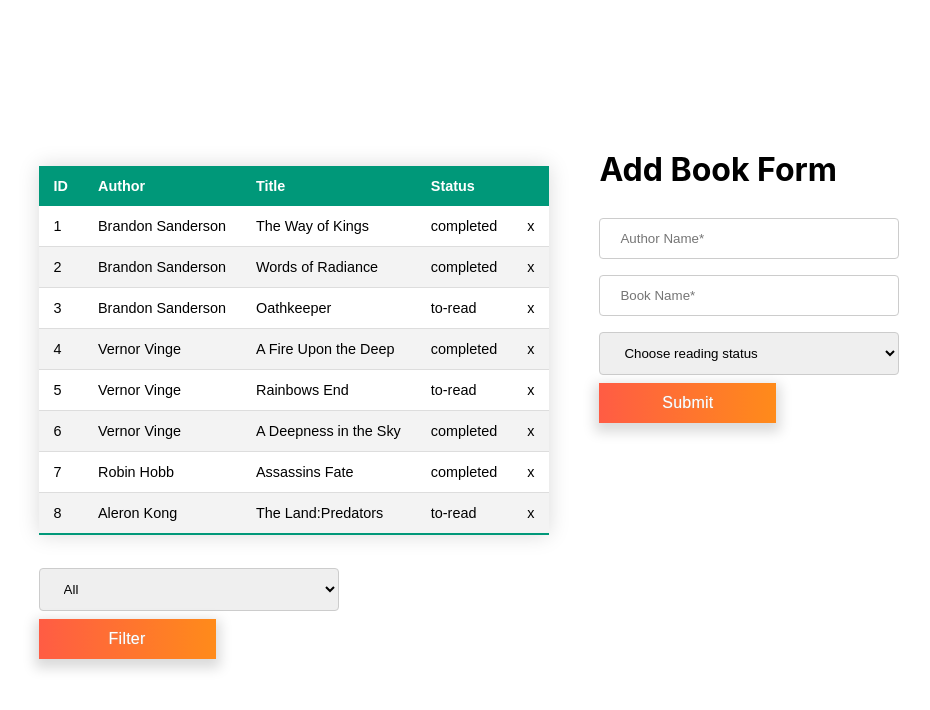
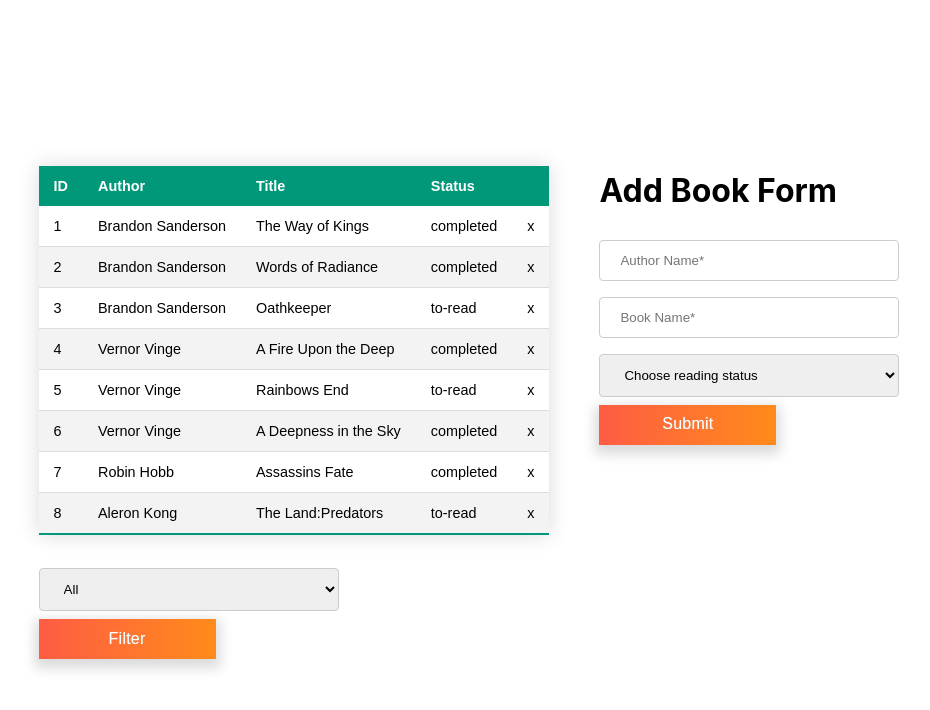
Before and after one commit to Miteos/test-project, a React (Create React App) app: page / in a window 1280 px wide. Shown: the top 710 px of the page, without its empty margins (121-1051 px from the left). Built offline with nearby package versions, Linux system fonts and the light colour scheme.

Commit message:
style: fixed h1 margin

```diff
--- a/src/App.css
+++ b/src/App.css
@@ -76,9 +76,7 @@ input[type=submit]:hover {
   min-height: 500px;
   margin: 0 25px;
 }
-.inputs h1{
-  margin-top:0 ;
-}
+
 .inputs button {
   -webkit-font-smoothing: antialiased;
   text-rendering: optimizeLegibility;
```
